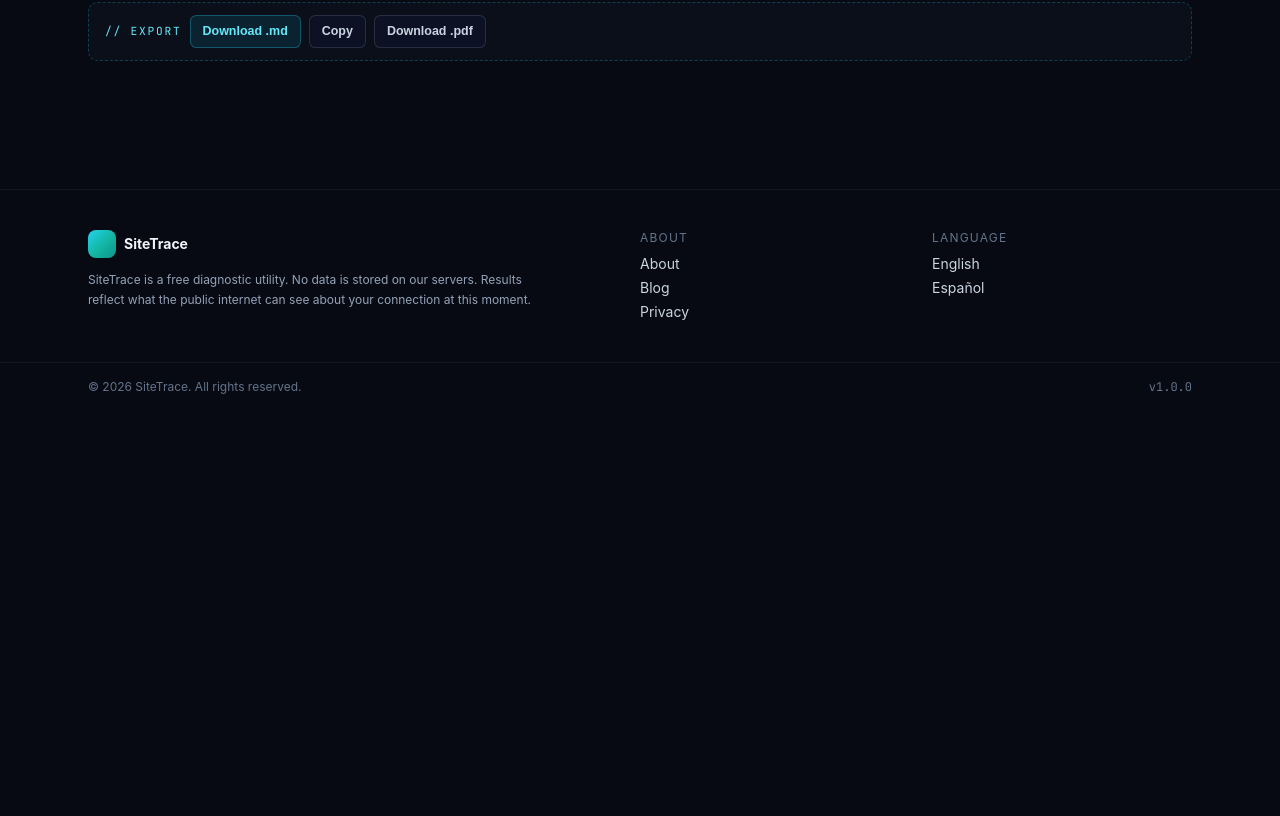
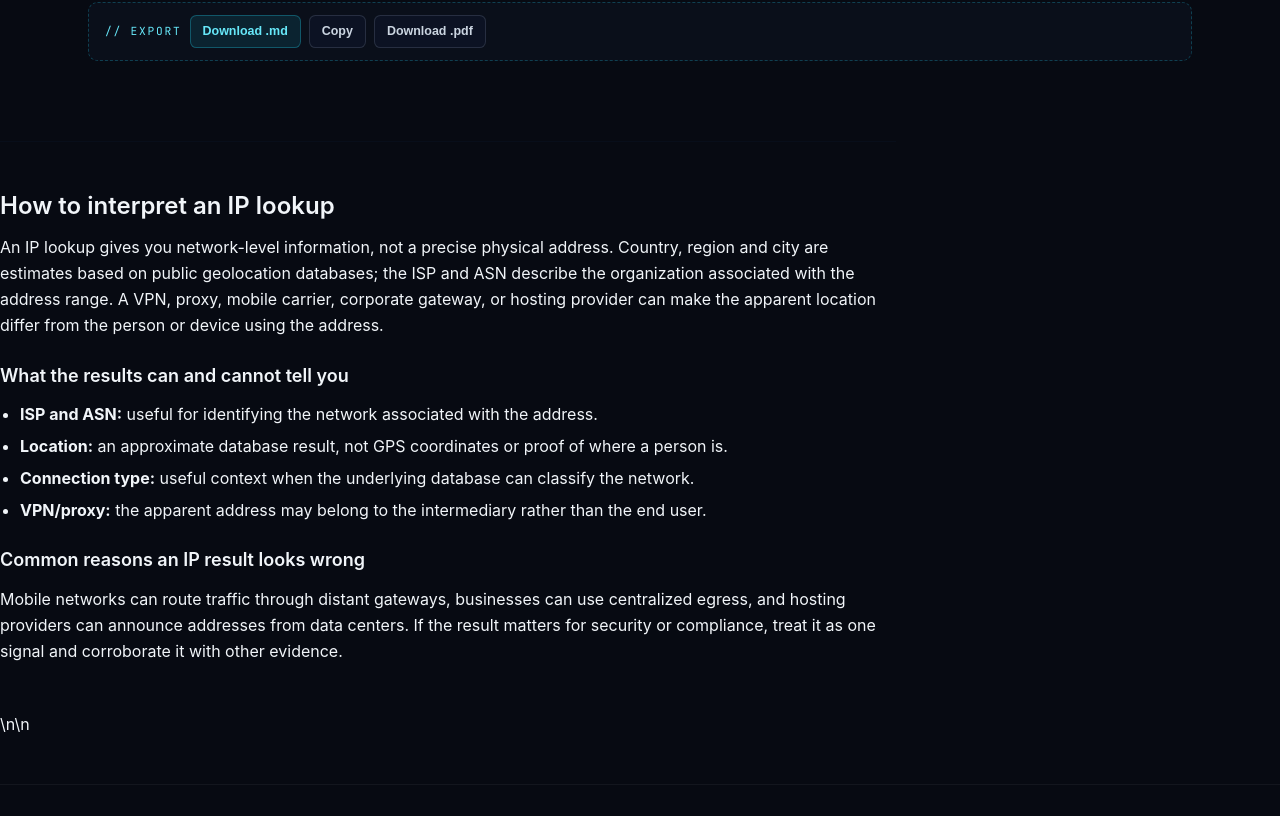
Before and after one commit to appenzellerdigitalstore-stack/sitetrace, a website: page ip-lookup/index.html in a window 1280 px wide. Shown: the part 964-1780 px from the top of the page. Before the commit the page ends 1375 px from the top, so only its background shows below. Drawn offline with nearby package versions, Linux system fonts and the light colour scheme; no server answers.

Commit message:
Add substantive IP lookup guidance

```diff
--- a/ip-lookup/index.html
+++ b/ip-lookup/index.html
@@ -294,7 +294,19 @@
   <div id="report-export-mount" hidden></div>
   </main>
 
-  <footer class="border-t border-white/5 mt-12">
+  <section class="container-page max-w-4xl py-12 border-t border-ink-800/60">
+  <h2 class="text-2xl font-semibold">How to interpret an IP lookup</h2>
+  <p class="mt-3 text-ink-300 leading-relaxed">An IP lookup gives you network-level information, not a precise physical address. Country, region and city are estimates based on public geolocation databases; the ISP and ASN describe the organization associated with the address range. A VPN, proxy, mobile carrier, corporate gateway, or hosting provider can make the apparent location differ from the person or device using the address.</p>
+  <h3 class="mt-6 text-lg font-semibold">What the results can and cannot tell you</h3>
+  <ul class="mt-3 space-y-2 text-ink-300 list-disc pl-5">
+    <li><strong>ISP and ASN:</strong> useful for identifying the network associated with the address.</li>
+    <li><strong>Location:</strong> an approximate database result, not GPS coordinates or proof of where a person is.</li>
+    <li><strong>Connection type:</strong> useful context when the underlying database can classify the network.</li>
+    <li><strong>VPN/proxy:</strong> the apparent address may belong to the intermediary rather than the end user.</li>
+  </ul>
+  <h3 class="mt-6 text-lg font-semibold">Common reasons an IP result looks wrong</h3>
+  <p class="mt-3 text-ink-300 leading-relaxed">Mobile networks can route traffic through distant gateways, businesses can use centralized egress, and hosting providers can announce addresses from data centers. If the result matters for security or compliance, treat it as one signal and corroborate it with other evidence.</p>
+</section>\n\n<footer class="border-t border-white/5 mt-12">
   <div class="max-w-6xl mx-auto px-4 sm:px-6 py-10 grid sm:grid-cols-[2fr_1fr_1fr] gap-8 text-sm">
     <div>
       <div class="flex items-center gap-2 mb-3">
```
